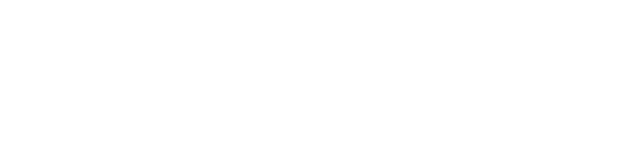
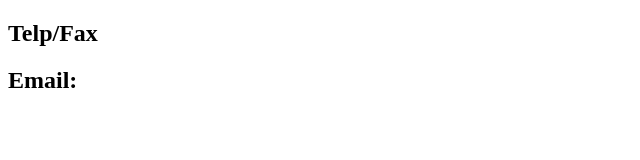
Before and after one commit to khairinnikmah/belajar-git, a plain HTML site: page contact.html in a window 1280 px wide. Shown: the whole page, without its empty margins (0-640 px from the left). Drawn offline with Linux system fonts and the light colour scheme.

Commit message:
perubahan halaman contact

```diff
--- a/contact.html
+++ b/contact.html
@@ -8,7 +8,8 @@
 </head>
 
 <body>
-
+    <h2>Telp/Fax</h2>
+    <h2>Email:</h2>
 </body>
 
 </html>
```
